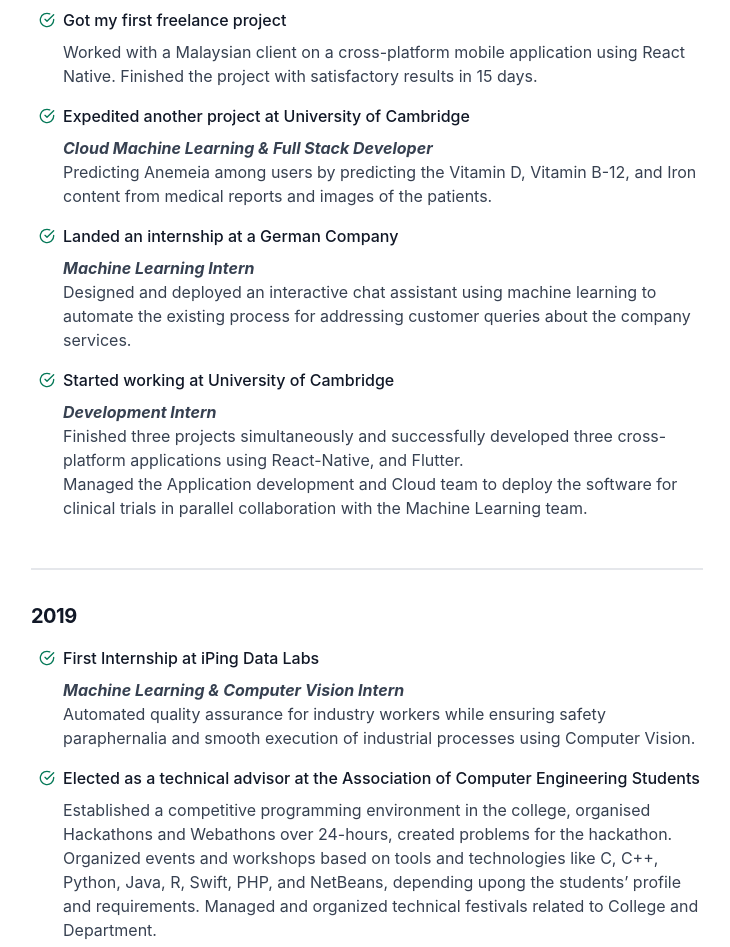
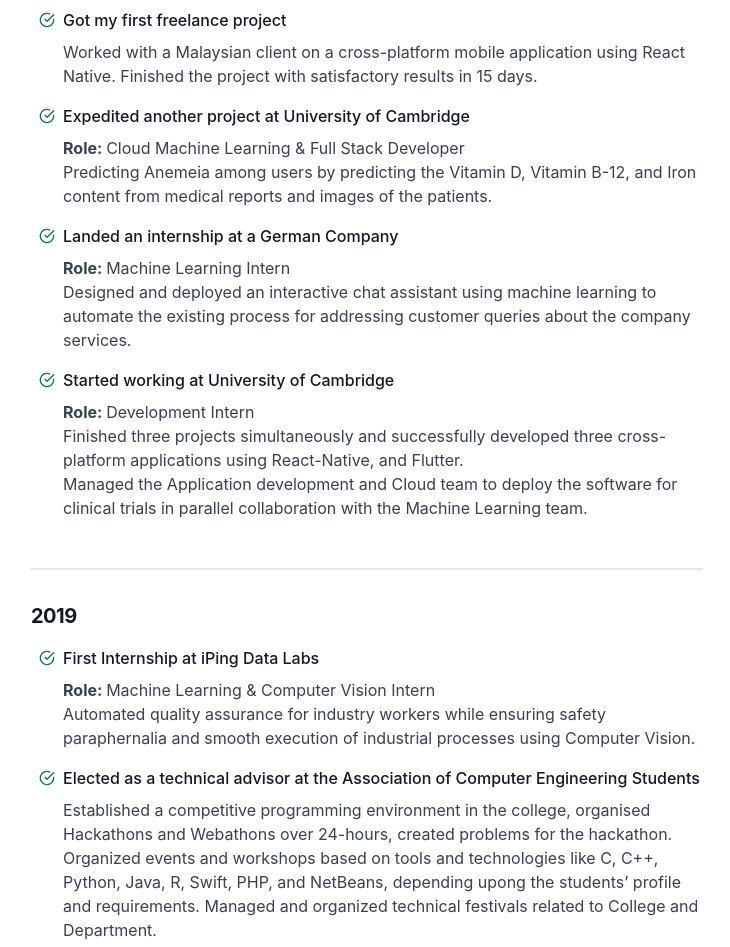
Before and after one commit to Ritik-Sharma38/ritiksharma, a Next.js app: page / in a window 1280 px wide. Shown: the part 1160-2107 px from the top of the page, without its empty margins (273-1003 px from the left). Built offline with nearby package versions, Linux system fonts and the light colour scheme; what @tailwindcss/typography would draw is missing.

Commit message:
🛠- timelineUpdate

```diff
--- a/pages/timeline.js
+++ b/pages/timeline.js
@@ -49,25 +49,19 @@
 					the project with satisfactory results in 15 days.
 				</Step>
 				<Step title="Expedited another project at University of Cambridge">
-					<i>
-						<b>Cloud Machine Learning & Full Stack Developer</b>
-					</i>
+					<b>Role: </b>Cloud Machine Learning & Full Stack Developer
 					<br />
 					Predicting Anemeia among users by predicting the Vitamin D, Vitamin B-12, and Iron content from
 					medical reports and images of the patients.
 				</Step>
 				<Step title="Landed an internship at a German Company">
-					<i>
-						<b>Machine Learning Intern</b>
-					</i>
+					<b>Role: </b>Machine Learning Intern
 					<br />
 					Designed and deployed an interactive chat assistant using machine learning to automate the existing
 					process for addressing customer queries about the company services.
 				</Step>
 				<Step title="Started working at University of Cambridge">
-					<i>
-						<b>Development Intern</b>
-					</i>
+					<b>Role: </b> Development Intern
 					<br />
 					Finished three projects simultaneously and successfully developed three cross-platform applications
 					using React-Native, and Flutter.
@@ -80,9 +74,7 @@
 			<Year>2019</Year>
 			<ul>
 				<Step title="First Internship at iPing Data Labs">
-					<i>
-						<b>Machine Learning & Computer Vision Intern</b>
-					</i>
+					<b>Role: </b>Machine Learning & Computer Vision Intern
 					<br />
 					Automated quality assurance for industry workers while ensuring safety paraphernalia and smooth
 					execution of industrial processes using Computer Vision.
```
